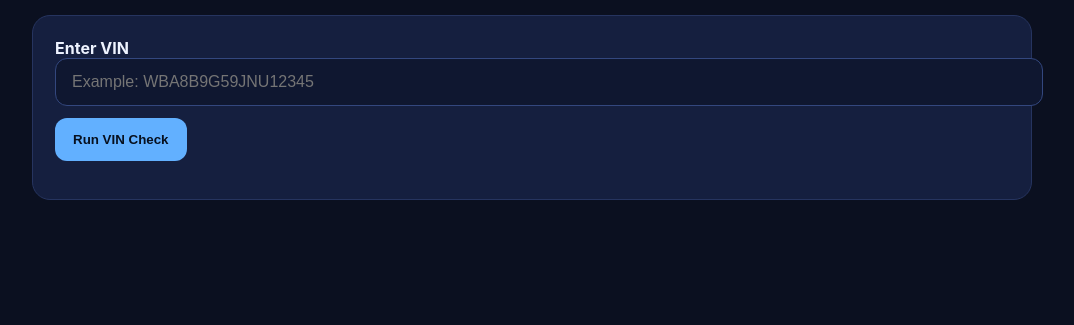
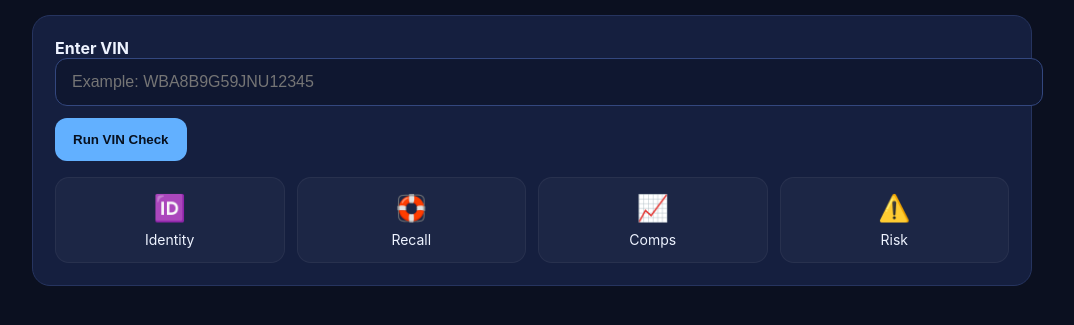
Before and after one commit to 2NspiraOpsTeam/vin-buyer-confidence, a plain HTML site: page live.html in a window 1280 px wide. Shown: the part 205-530 px from the top of the page, without its empty margins (108-1182 px from the left). Drawn offline with Linux system fonts and the light colour scheme.

Commit message:
Make live VIN page more visual and less text-heavy

```diff
--- a/live.html
+++ b/live.html
@@ -10,12 +10,15 @@
     .brand { display:flex; align-items:center; gap:12px; margin-bottom:18px; }
     .brand-logo { height: 40px; width: auto; border-radius: 8px; background: rgba(255,255,255,.92); padding: 4px 6px; }
     .card { background:#151f3f; border:1px solid #26345f; border-radius:18px; padding:22px; margin-top:18px; }
+    .icon-grid { display:grid; grid-template-columns: repeat(4,1fr); gap:12px; margin-top:16px; }
+    .icon-card { padding:14px; border-radius:14px; background:rgba(255,255,255,.03); border:1px solid rgba(255,255,255,.05); text-align:center; font-size:14px; }
+    .icon-big { display:block; font-size:26px; margin-bottom:8px; }
     input { width:100%; padding:14px 16px; border-radius:12px; border:1px solid #33477e; background:#0f1730; color:#eef3ff; font-size:16px; }
     button { margin-top:12px; padding:14px 18px; border:none; border-radius:12px; background:#62b0ff; color:#07101f; font-weight:700; cursor:pointer; }
     .muted { color:#b4bfdc; }
     .grid { display:grid; grid-template-columns: repeat(2,1fr); gap:18px; }
     .badge { display:inline-block; padding:7px 11px; border-radius:999px; background:rgba(126,231,135,.12); color:#7ee787; font-size:13px; font-weight:700; }
-    @media (max-width: 800px) { .grid { grid-template-columns: 1fr; } }
+    @media (max-width: 800px) { .grid, .icon-grid { grid-template-columns: 1fr 1fr; } }
   </style>
 </head>
 <body>
@@ -29,6 +32,12 @@
       <input id="vin" placeholder="Example: WBA8B9G59JNU12345" />
       <button id="runBtn">Run VIN Check</button>
       <p class="muted" id="status"></p>
+      <div class="icon-grid">
+        <div class="icon-card"><span class="icon-big">🆔</span>Identity</div>
+        <div class="icon-card"><span class="icon-big">🛟</span>Recall</div>
+        <div class="icon-card"><span class="icon-big">📈</span>Comps</div>
+        <div class="icon-card"><span class="icon-big">⚠️</span>Risk</div>
+      </div>
     </div>
 
     <div id="result" style="display:none;">
```
